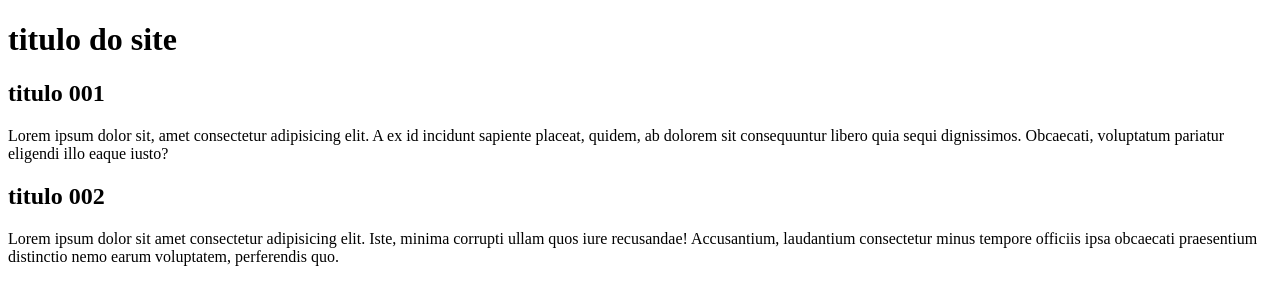
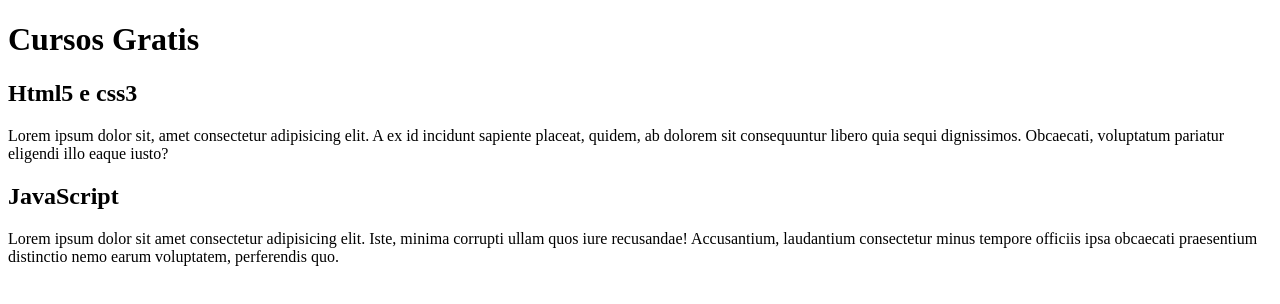
Before and after one commit to DaviiFontenele/Ola-Mundo, a plain HTML site: page site-exemplo/index.html in a window 1280 px wide. Drawn offline with Linux system fonts and the light colour scheme.

Commit message:
comecei a escrever o conteudo

```diff
--- a/site-exemplo/index.html
+++ b/site-exemplo/index.html
@@ -8,15 +8,15 @@
 <body>
     <main>
         <header>
-            <h1>titulo do site</h1>
+            <h1>Cursos Gratis</h1>
         </header>
     </main>
     <article>
-        <h2>titulo 001</h2>
+        <h2>Html5 e css3</h2>
         <p>Lorem ipsum dolor sit, amet consectetur adipisicing elit. A ex id incidunt sapiente placeat, quidem, ab dolorem sit consequuntur libero quia sequi dignissimos. Obcaecati, voluptatum pariatur eligendi illo eaque iusto?</p>
     </article>
     <article>
-        <h2>titulo 002</h2>
+        <h2>JavaScript</h2>
         <p>Lorem ipsum dolor sit amet consectetur adipisicing elit. Iste, minima corrupti ullam quos iure recusandae! Accusantium, laudantium consectetur minus tempore officiis ipsa obcaecati praesentium distinctio nemo earum voluptatem, perferendis quo.</p>
     </article>
 </body>
```
